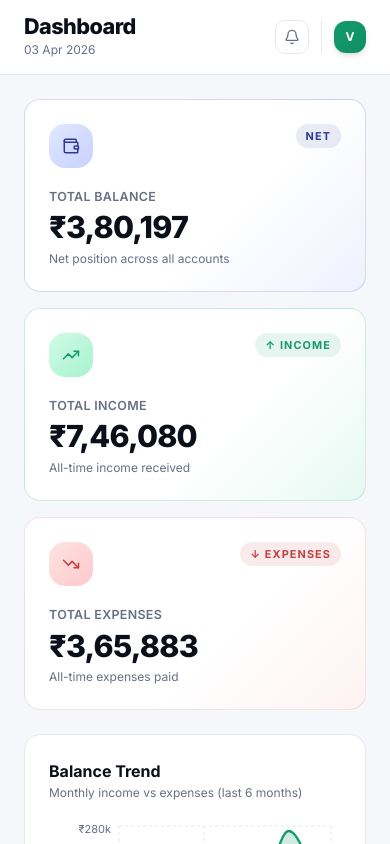
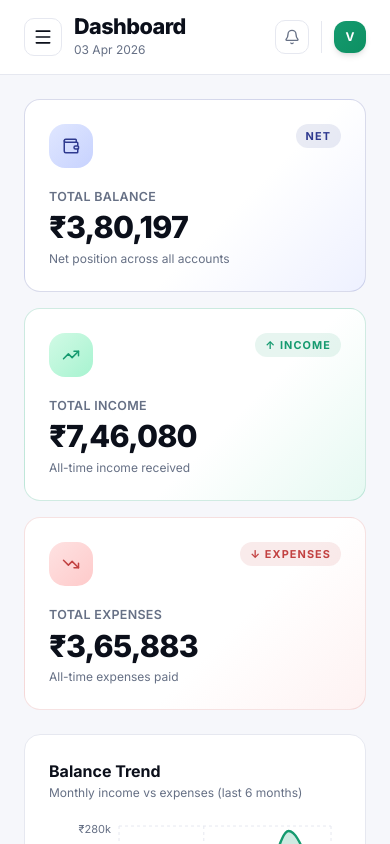
Before and after one commit to anmolyadav-dev/Finance-Dashboard-UI, a React (Vite) app: page / in a window 390 px wide. Built offline with nearby package versions, Linux system fonts and the light colour scheme.

Commit message:
hamburger menu for mobile devices

```diff
--- a/src/App.tsx
+++ b/src/App.tsx
@@ -1,4 +1,5 @@
-import { useEffect } from 'react';
+import React, { useEffect } from 'react';
+import { motion, AnimatePresence } from 'framer-motion';
 import { useAppStore } from './store/useAppStore';
 import { Sidebar } from './components/Sidebar';
 import { Topbar } from './components/Topbar';
@@ -13,7 +14,7 @@ const pages: Record<string, JSX.Element> = {
 };
 
 export default function App() {
-  const { activeView, theme } = useAppStore();
+  const { activeView, theme, isMobileMenuOpen, setMobileMenuOpen } = useAppStore();
 
   // Sync theme class on mount
   useEffect(() => {
@@ -30,9 +31,35 @@ export default function App() {
       style={{ background: 'var(--color-bg-base)' }}
     >
       {/* Sidebar — hidden on mobile, shown on md+ */}
-      <div className="hidden md:flex md:w-56 lg:w-60 flex-shrink-0 flex-col h-full">
+      <div className="hidden md:flex md:w-56 lg:w-60 flex-shrink-0 flex-col h-full z-10">
         <Sidebar />
       </div>
+
+      {/* Mobile Sidebar Overlay */}
+      <AnimatePresence>
+        {isMobileMenuOpen && (
+          <>
+            <motion.div
+              initial={{ opacity: 0 }}
+              animate={{ opacity: 1 }}
+              exit={{ opacity: 0 }}
+              transition={{ duration: 0.2 }}
+              className="fixed inset-0 z-40 bg-black/40 backdrop-blur-sm md:hidden"
+              onClick={() => setMobileMenuOpen(false)}
+            />
+            <motion.div
+              initial={{ x: '-100%' }}
+              animate={{ x: 0 }}
+              exit={{ x: '-100%' }}
+              transition={{ type: 'spring', bounce: 0, duration: 0.4 }}
+              className="fixed inset-y-0 left-0 z-50 w-64 bg-white md:hidden shadow-2xl"
+              style={{ background: 'var(--color-bg-base)' }}
+            >
+              <Sidebar />
+            </motion.div>
+          </>
+        )}
+      </AnimatePresence>
 
       {/* Main content */}
       <div className="flex flex-col flex-1 overflow-hidden">
--- a/src/components/Topbar.tsx
+++ b/src/components/Topbar.tsx
@@ -1,5 +1,5 @@
 import { useAppStore } from '../store/useAppStore';
-import { Bell, Search } from 'lucide-react';
+import { Bell, Search, Menu } from 'lucide-react';
 import { formatDate } from '../utils';
 import { motion } from 'framer-motion';
 
@@ -10,7 +10,7 @@ const titles: Record<string, string> = {
 };
 
 export function Topbar() {
-  const { activeView, role } = useAppStore();
+  const { activeView, role, setMobileMenuOpen } = useAppStore();
   const today = formatDate(new Date().toISOString().split('T')[0]);
   const isAdmin = role === 'admin';
 
@@ -22,11 +22,21 @@ export function Topbar() {
         background: 'var(--color-bg-card)',
       }}
     >
-      <div>
-        <h1 className="text-[1.35rem] font-extrabold tracking-tight leading-none" style={{ color: 'var(--color-text-primary)' }}>
-          {titles[activeView]}
-        </h1>
-        <p className="text-xs mt-1" style={{ color: 'var(--color-text-secondary)' }}>{today}</p>
+      <div className="flex items-center gap-3">
+        <div className="md:hidden">
+          <button
+            className="btn-ghost !p-2"
+            onClick={() => setMobileMenuOpen(true)}
+          >
+            <Menu size={20} style={{ color: 'var(--color-text-primary)' }} />
+          </button>
+        </div>
+        <div>
+          <h1 className="text-[1.35rem] font-extrabold tracking-tight leading-none" style={{ color: 'var(--color-text-primary)' }}>
+            {titles[activeView]}
+          </h1>
+          <p className="text-xs mt-1" style={{ color: 'var(--color-text-secondary)' }}>{today}</p>
+        </div>
       </div>
 
       <div className="flex items-center gap-3">
--- a/src/pages/Transactions.tsx
+++ b/src/pages/Transactions.tsx
@@ -98,7 +98,7 @@ export function Transactions() {
         <div className="relative flex-1 min-w-40">
           <Search size={13} className="absolute left-3 top-1/2 -translate-y-1/2 pointer-events-none" style={{ color: 'var(--color-text-secondary)' }} />
           <input
-            className="input pl-9 !text-xs relative"
+            className="input pl-9 !text-xs"
             placeholder="Search transactions..."
             value={searchInput}
             onChange={(e) => setSearchInput(e.target.value)}
--- a/src/store/useAppStore.ts
+++ b/src/store/useAppStore.ts
@@ -8,6 +8,7 @@ interface AppState {
   transactions: Transaction[];
   role: Role;
   theme: 'light' | 'dark';
+  isMobileMenuOpen: boolean;
   activeView: string;
   filters: {
     search: string;
@@ -18,6 +19,7 @@ interface AppState {
   };
   setRole: (role: Role) => void;
   setTheme: (theme: 'light' | 'dark') => void;
+  setMobileMenuOpen: (isOpen: boolean) => void;
   setActiveView: (view: string) => void;
   addTransaction: (tx: Omit<Transaction, 'id'>) => void;
   updateTransaction: (id: string, tx: Partial<Transaction>) => void;
@@ -31,6 +33,7 @@ export const useAppStore = create<AppState>()(
       transactions: mockTransactions,
       role: 'viewer',
       theme: 'light',
+      isMobileMenuOpen: false,
       activeView: 'dashboard',
       filters: {
         search: '',
@@ -48,7 +51,8 @@ export const useAppStore = create<AppState>()(
         }
         set({ theme });
       },
-      setActiveView: (activeView) => set({ activeView }),
+      setMobileMenuOpen: (isMobileMenuOpen) => set({ isMobileMenuOpen }),
+      setActiveView: (activeView) => set({ activeView, isMobileMenuOpen: false }),
       addTransaction: (tx) =>
         set((s) => ({
           transactions: [
```
